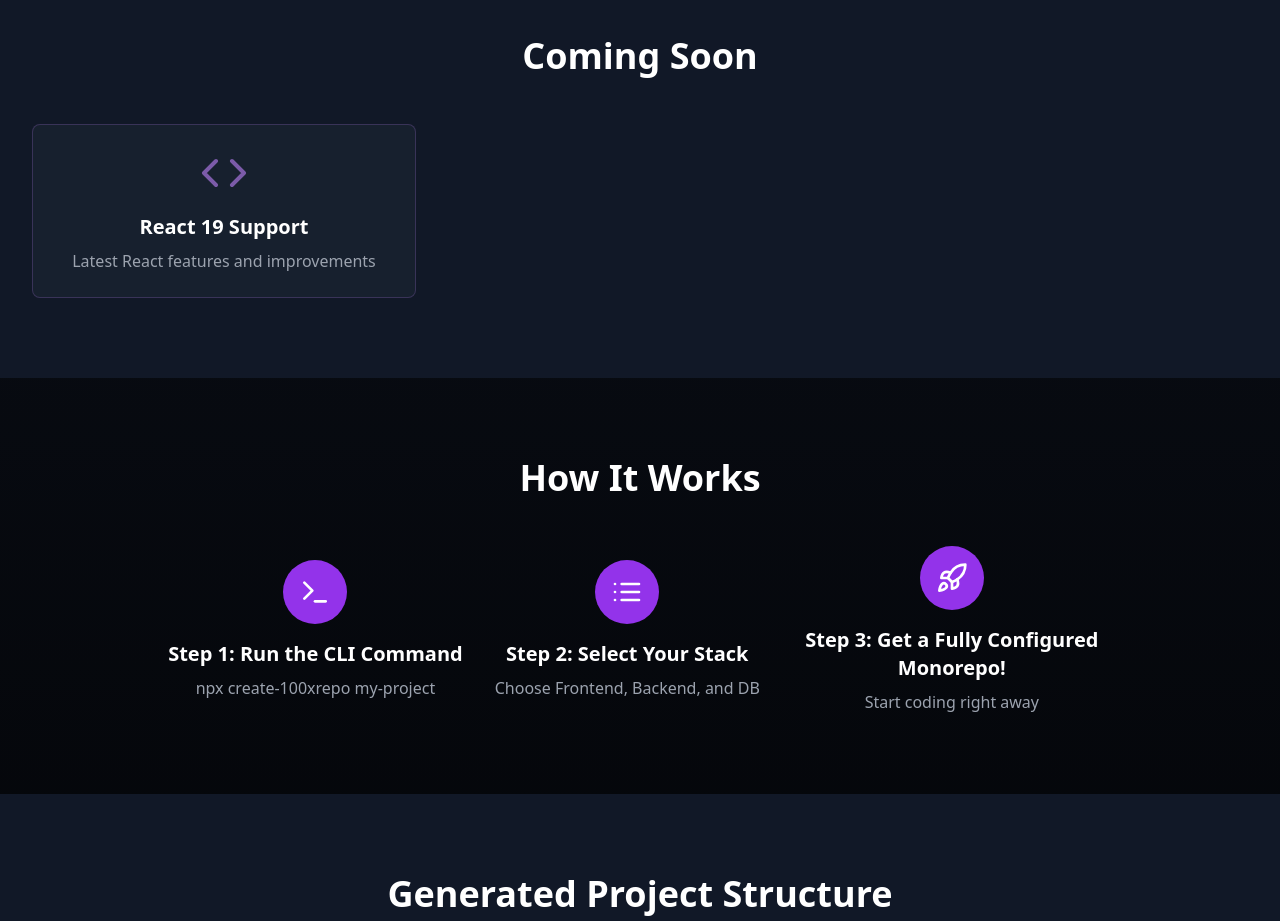
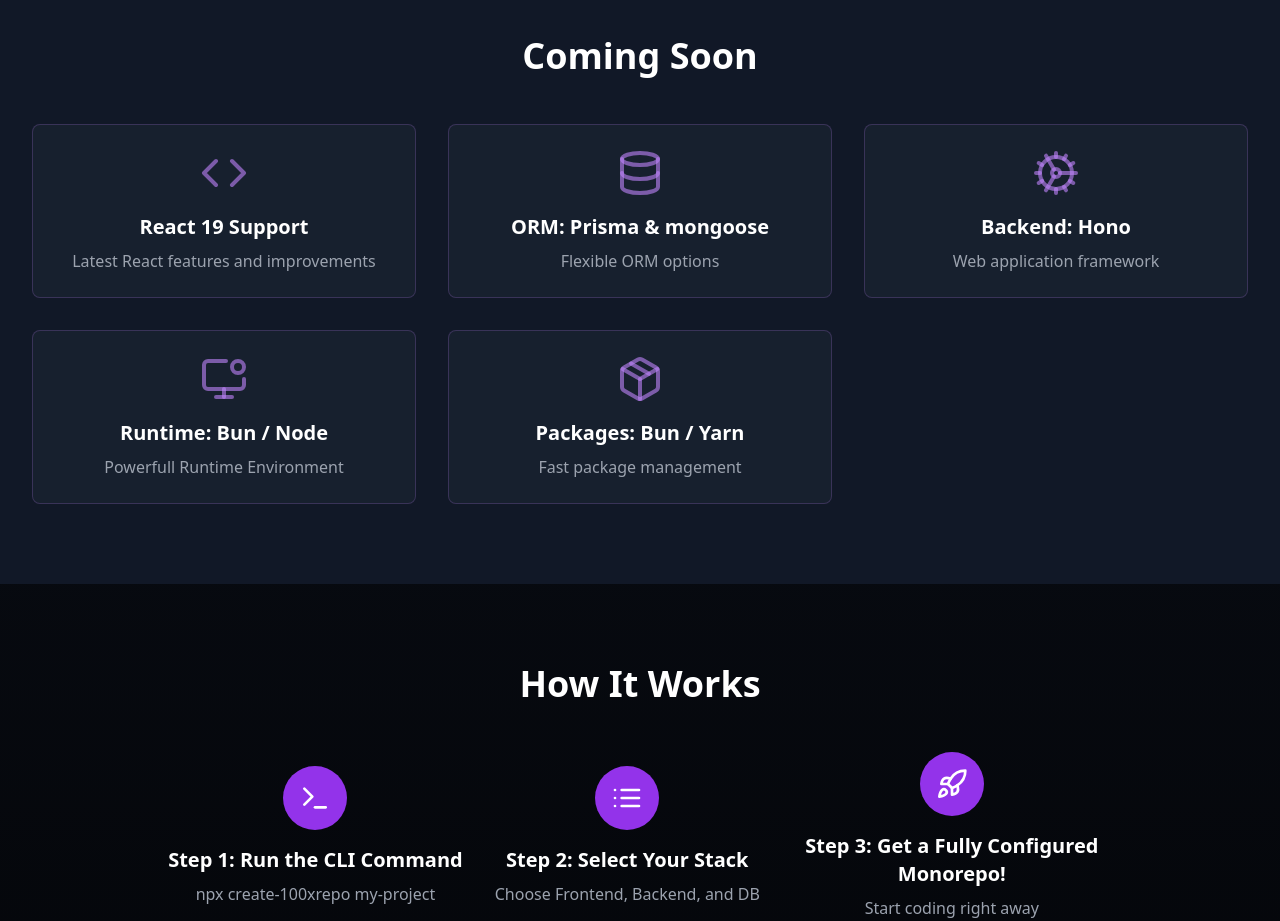
Before and after one commit to AbdulBasit2733/100xrepo-web, a Next.js app: page / in a window 1280 px wide. Shown: the part 1340-2261 px from the top of the page. Built offline with nearby package versions, Linux system fonts and the light colour scheme.

Commit message:
Added Upcoming Features

```diff
--- a/components/Features.tsx
+++ b/components/Features.tsx
@@ -1,4 +1,4 @@
-import { Layers, Palette, Cog, Plug, Database, Package, Smartphone, Code } from "lucide-react"
+import { Layers, Palette, Cog, Plug, Database, Package, Smartphone, Code, MonitorDot } from "lucide-react"
 
 const features = [
   { icon: Layers, title: "Turbo Repo Monorepo", description: "Efficient monorepo structure" },
@@ -12,6 +12,10 @@
 
 const upcomingFeatures = [
   { icon: Code, title: "React 19 Support", description: "Latest React features and improvements" },
+  { icon: Database, title: "ORM: Prisma & mongoose", description: "Flexible ORM options" },
+  { icon: Cog, title: "Backend: Hono", description: "Web application framework" },
+  { icon: MonitorDot, title: "Runtime: Bun / Node", description: "Powerfull Runtime Environment" },
+  { icon: Package, title: "Packages: Bun / Yarn", description: "Fast package management" },
 ]
 
 export default function Features() {
```
